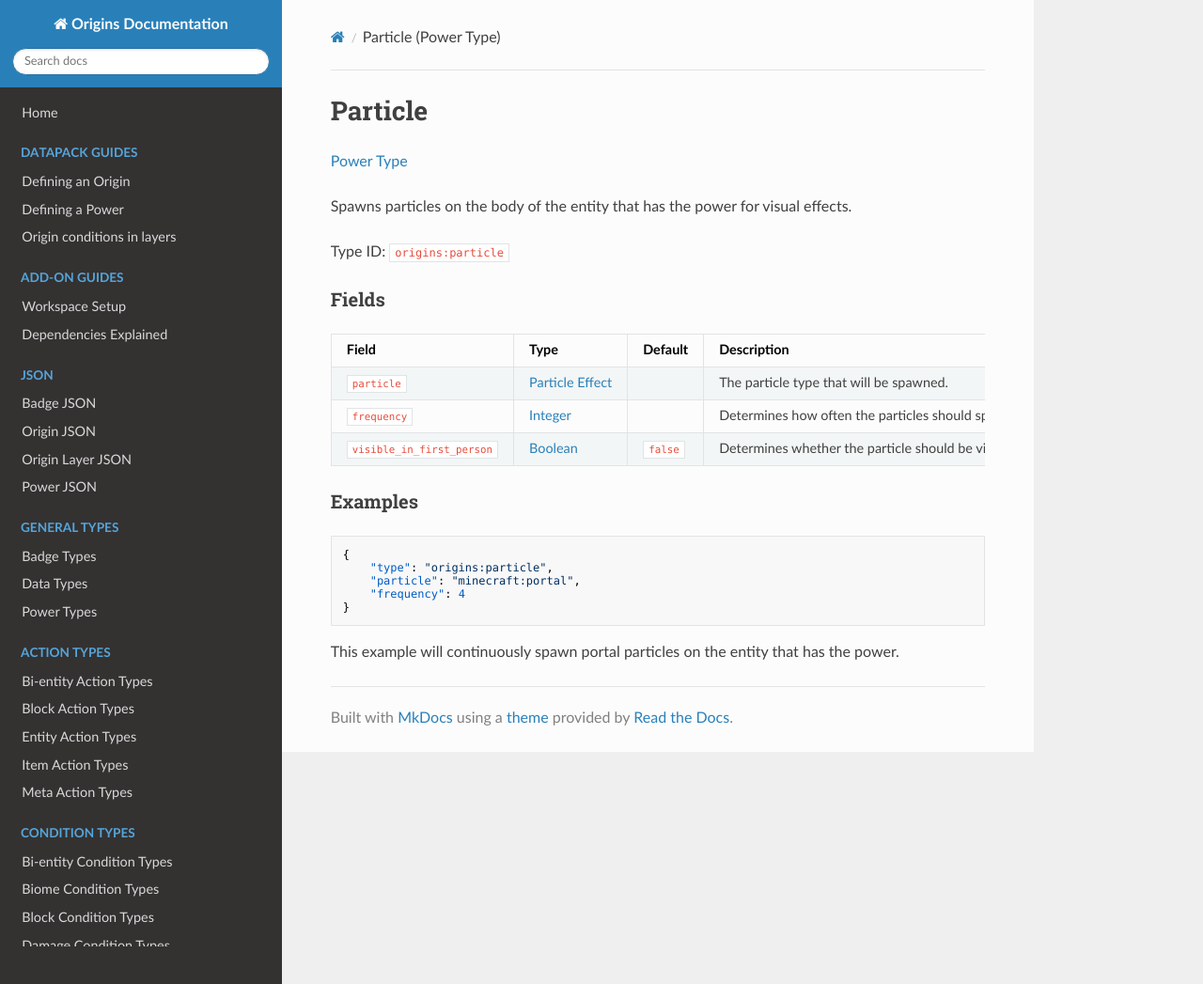
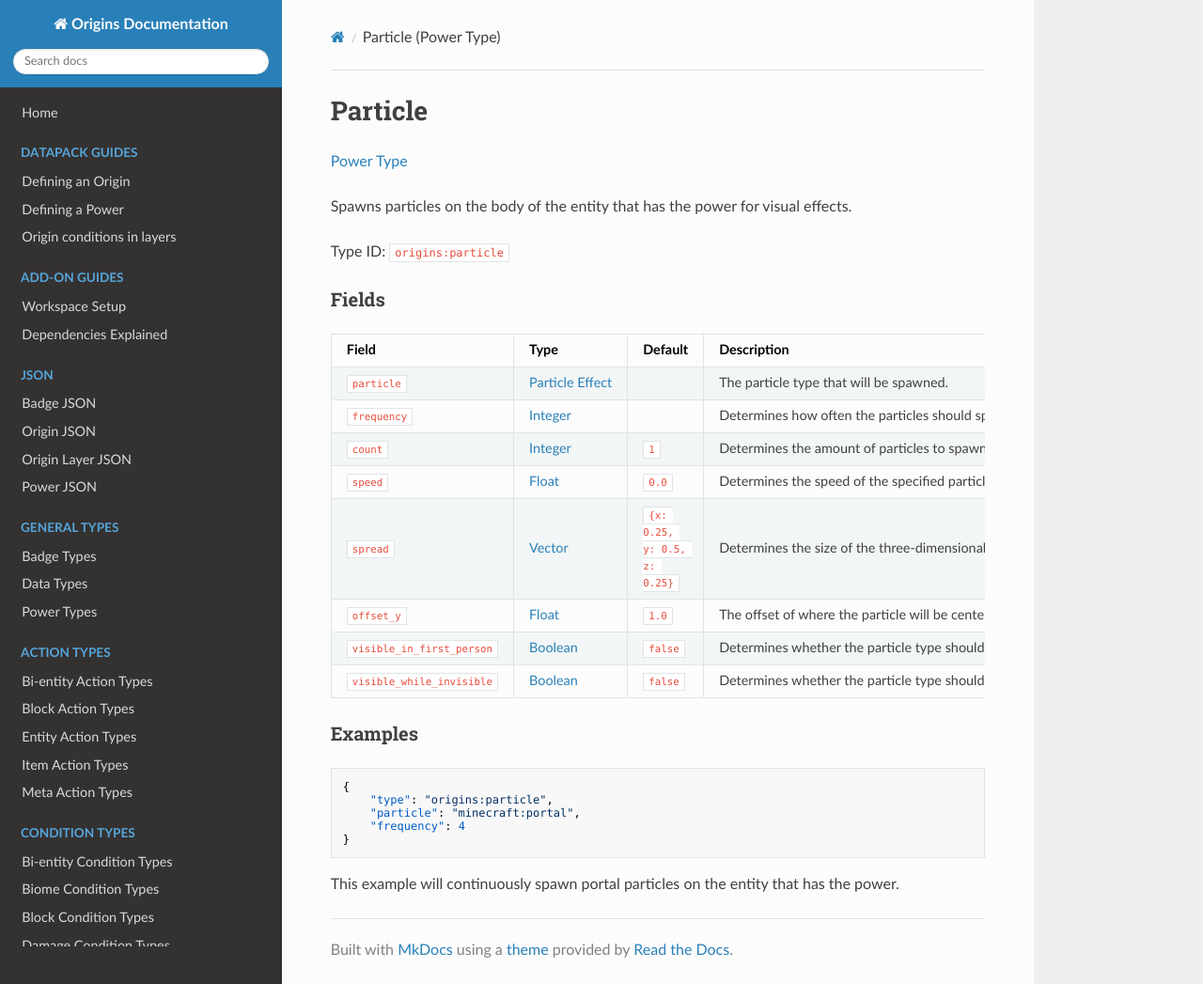
Before and after one commit to apace100/origins-docs, an MkDocs documentation site: the page built from docs/types/power_types/particle.md, in a window 1280 px wide and 1047 px high. Shown: the whole window at 94% size. Built offline with MkDocs 1.6.1, drawn with Linux system fonts in a browser that asks for light colours; nearby versions of some CDN libraries.

Commit message:
Update `particle.md` (Power Type) Added the new fields to the fields table

```diff
--- a/docs/types/power_types/particle.md
+++ b/docs/types/power_types/particle.md
@@ -18,7 +18,12 @@ Field  | Type | Default | Description
 -------|------|---------|-------------
 `particle` | [Particle Effect](../data_types/particle_effect.md) | | The particle type that will be spawned.
 `frequency` | [Integer](../data_types/integer.md) | | Determines how often the particles should spawn (interval in ticks).
-`visible_in_first_person` | [Boolean](../data_types/boolean.md) | `false` | Determines whether the particle should be visible in first person.
+`count` | [Integer](../data_types/integer.md) | `1` | Determines the amount of particles to spawn.
+`speed` | [Float](../data_types/float.md) | `0.0` | Determines the speed of the specified particle type.
+`spread` | [Vector](../data_types/vector.md) | `{x: 0.25, y: 0.5, z: 0.25}` | Determines the size of the three-dimensional cuboid volume to spawn the specified particle type in.
+`offset_y` | [Float](../data_types/float.md) | `1.0` | The offset of where the particle will be centered in the Y axis.
+`visible_in_first_person` | [Boolean](../data_types/boolean.md) | `false` | Determines whether the particle type should be visible in first person.
+`visible_while_invisible` | [Boolean](../data_types/boolean.md) | `false` | Determines whether the particle type should be visible if the entity is invisible.
 
 
 ### Examples
```
